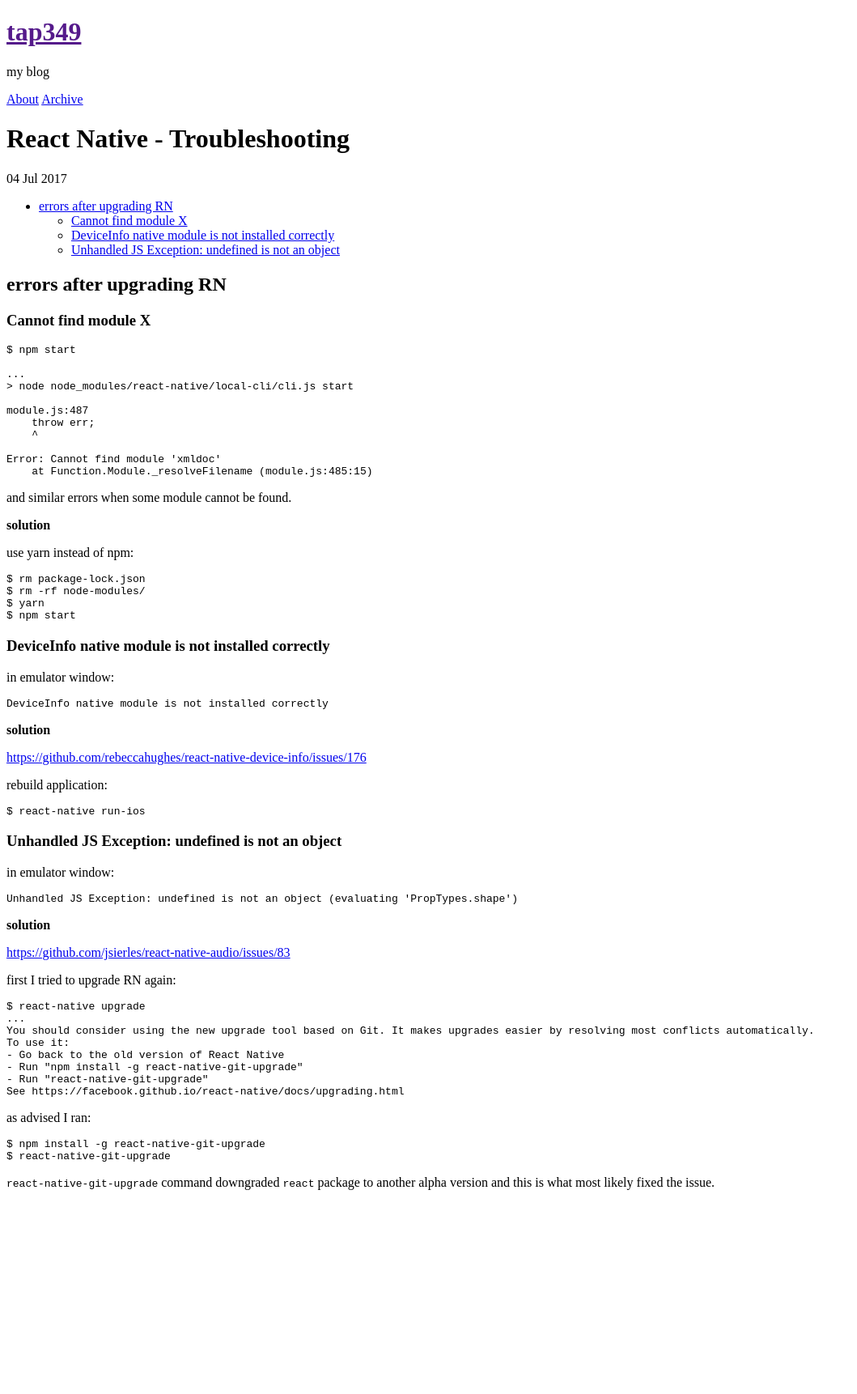
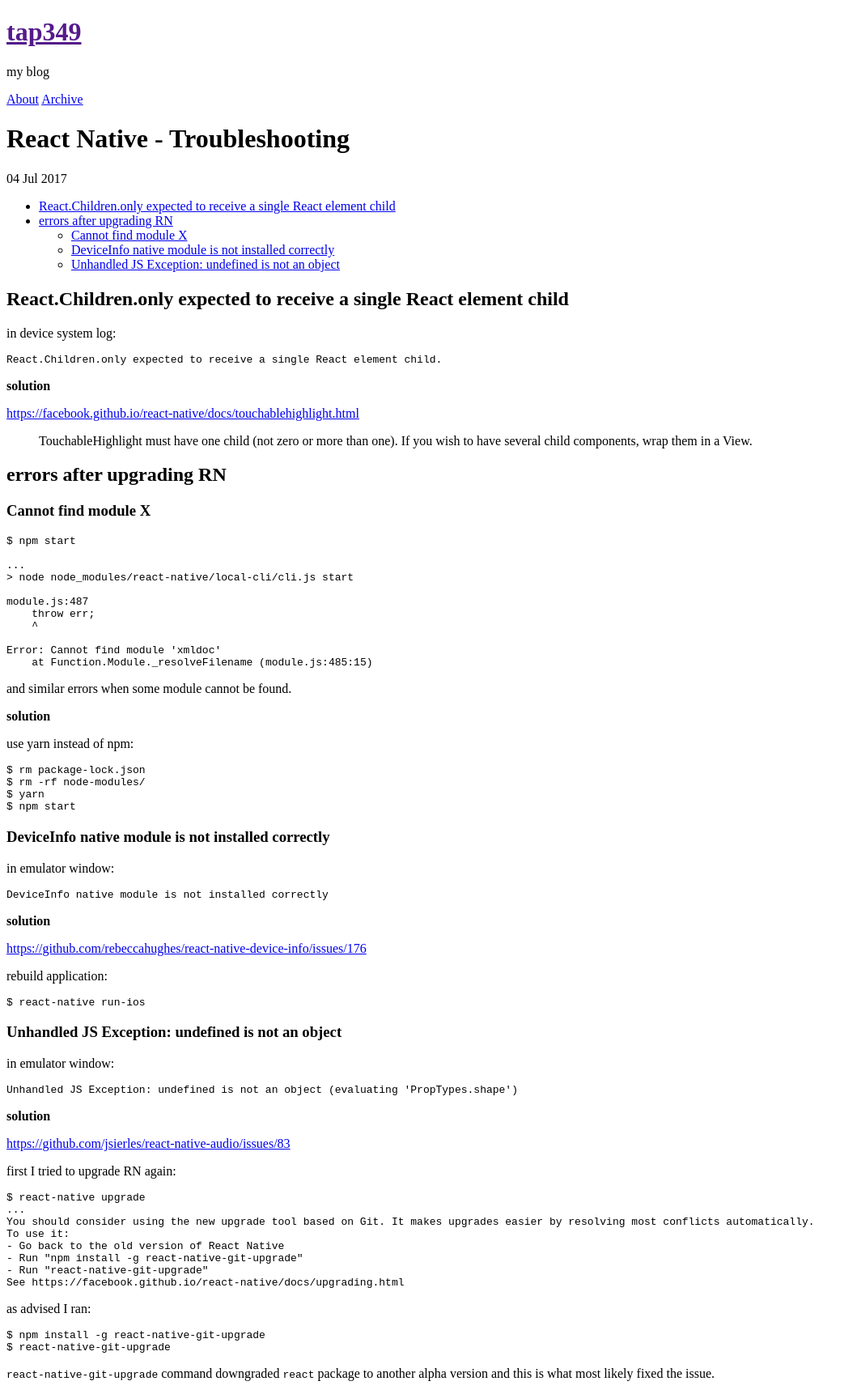
Before and after one commit to tap349/tap349.github.io, a Jekyll site: the page built from _posts/2017-07-04-react-native-troubleshooting.md, in a window 1280 px wide. Shown: the whole page at 81% size, without its empty margins (0-1059 px from the left). Built offline with Jekyll 4.4.1, drawn with Linux system fonts in a browser that asks for light colours; before the commit the page ends 1486 px from its top, so only the background shows below that.

Commit message:
update 2017-07-04_20:15:33

````diff
--- a/_posts/2017-07-04-react-native-troubleshooting.md
+++ b/_posts/2017-07-04-react-native-troubleshooting.md
@@ -10,6 +10,21 @@
 
 * TOC
 {:toc}
+
+## React.Children.only expected to receive a single React element child
+
+in device system log:
+
+```sh
+React.Children.only expected to receive a single React element child.
+```
+
+**solution**
+
+<https://facebook.github.io/react-native/docs/touchablehighlight.html>
+
+> TouchableHighlight must have one child (not zero or more than one).
+> If you wish to have several child components, wrap them in a View.
 
 ## errors after upgrading RN
 
````
